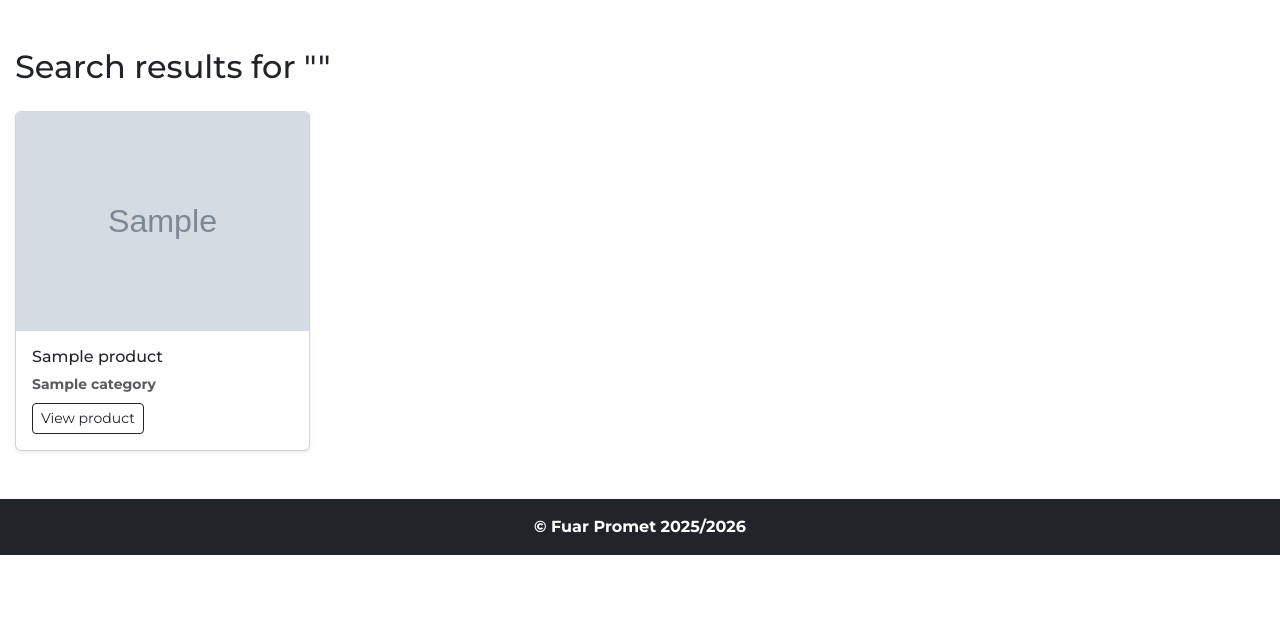
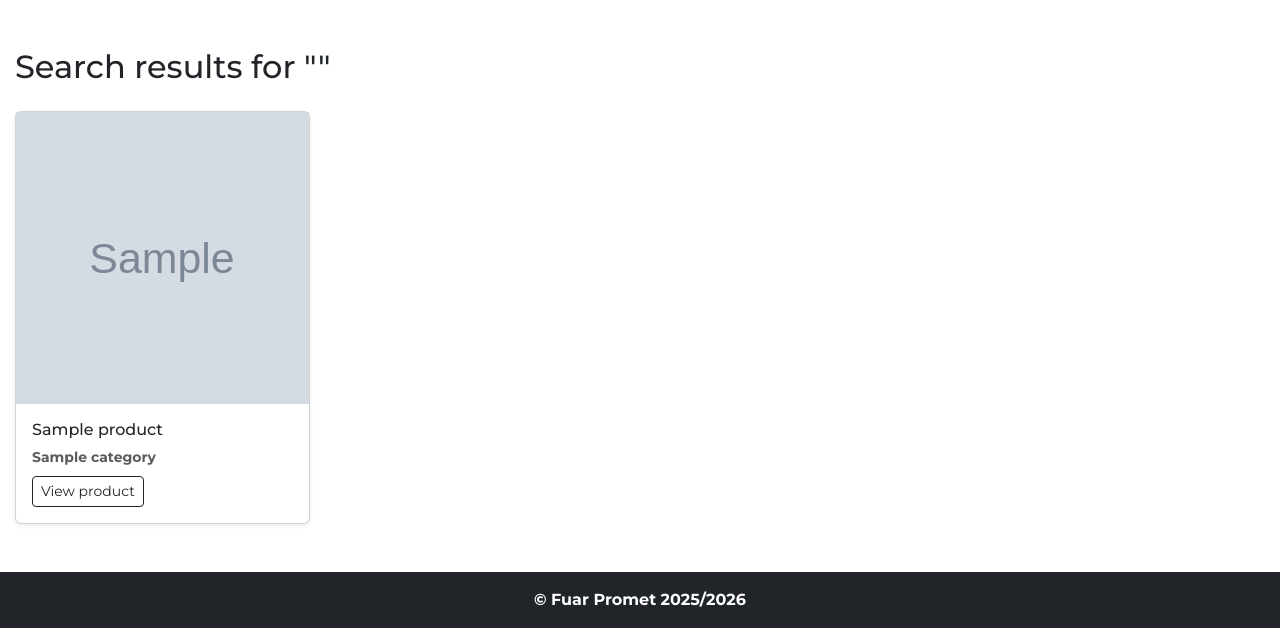
Before and after one commit to aysunsuleymanii/FuarPromet, a Django app: template fuar_promet_web/fuar_promet/templates/search_results.html in a window 1280 px wide. Shown: the part 121-765 px from the top of the page. Run offline with Django 5.2, Linux system fonts and the light colour scheme; tables that the repository leaves empty hold one stand-in row (values such as "Sample post"); the template is opened without the code that fills it: values that come from a table or form of the project are taken from there, most other values are stand-ins (such as "Sample title", 1, 10 or a date in 2020); grey boxes marked "Sample" are stand-in pictures.

Commit message:
search view fix

```diff
--- a/fuar_promet_web/fuar_promet/templates/search_results.html
+++ b/fuar_promet_web/fuar_promet/templates/search_results.html
@@ -33,8 +33,11 @@
         <div class="col-lg-3 col-md-4 col-sm-6">
             <div class="card h-100 shadow-sm">
                 {% if product.image %}
-                        <img src="{{ product.image.url }}" class="card-img-top" alt="{{ product.name }}">
+                <div class="product-image-wrapper">
+                    <img src="{{ product.image.url }}" alt="{{ product.name }}">
+                </div>
                 {% endif %}
+
                 <div class="card-body">
                     <h6 class="card-title">{{ product.name }}</h6>
                     <p class="text-muted small mb-2">
```
Lines whose indentation alone changed are shown as unchanged.
